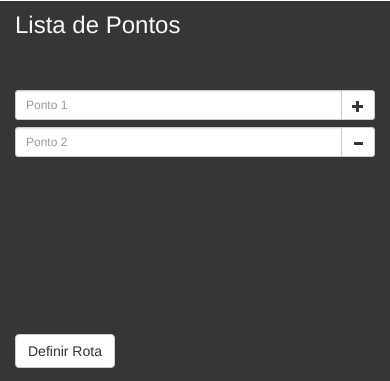
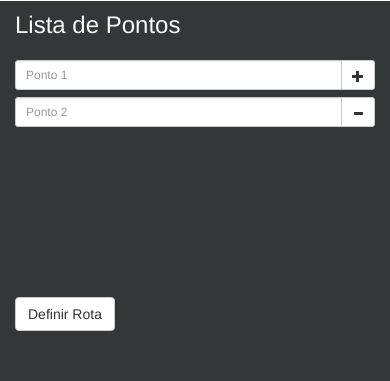
Before and after one commit to GSRios/Tcc, a Django app: page /Rotas/ in a window 390 px wide. Shown: the top 381 px of the page. Run offline with Django 3.2, Linux system fonts and the light colour scheme; some libraries are stand-ins or nearby versions.

Commit message:
Responsividade

```diff
--- a/Rotas/templates/index.html
+++ b/Rotas/templates/index.html
@@ -53,7 +53,7 @@
           height: 55%;
         }
         #formGroup{
-          height: calc(100% - 150px);
+          height: calc(100% - 157px);
           overflow: auto;
         }
 
@@ -74,7 +74,6 @@
       <div class="row">
         <div class="col-sm-3 formAux" id="formId">
           <h3 style="color: #f7f8f9" id="title">Lista de Pontos</h3>
-          <br/>
           <form>
             <div class="form-group" id="formGroup">
               <div class="input-group input-group-sm">
@@ -128,8 +127,9 @@
             index++;
            $(this).attr("placeholder", "Ponto "+index);
           });
-          let percent = parseFloat($("#formGroup")[0].scrollHeight/ $(window).height()) *100;
-          if(percent < 78){
+          let tamanhoTela = parseInt($("#formGroup")[0].scrollHeight,10) > parseInt($("#formGroup").height(), 10) ? $("#formGroup")[0].scrollHeight : $("#formGroup").height();
+          let percent = parseFloat(tamanhoTela/ $(window).height()) *100;
+          if(percent < 78.2){
            $("#formGroup").height("auto");
           }
           event.preventDefault();
```
